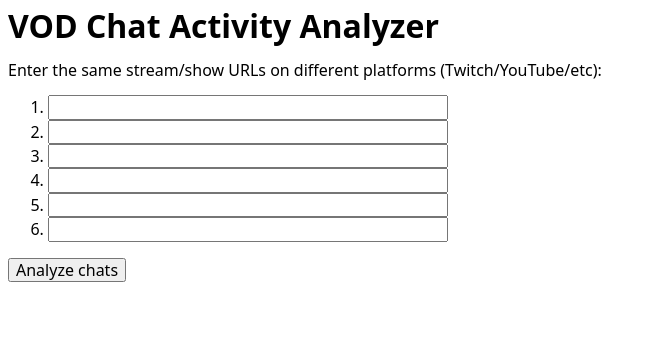
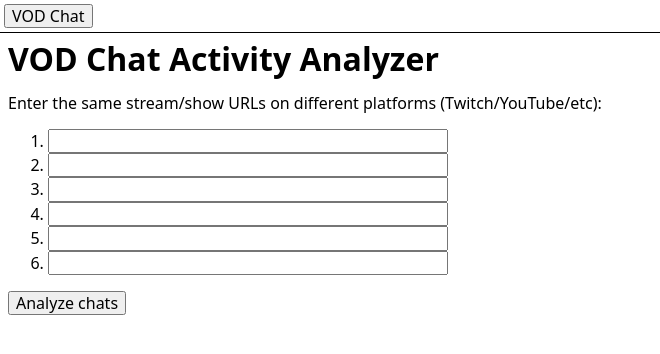
Before and after one commit to stream-gizmos/vod-chat-activity-analyzer, a Flask app: page / in a window 1280 px wide. Shown: the top 354 px of the page, without its empty margins (0-660 px from the left). Run offline with Flask 3, Linux system fonts and the light colour scheme.

Commit message:
Add ugly main menu

```diff
--- /dev/null
+++ b/app_context/appmenu.py
@@ -0,0 +1,23 @@
+class ApplicationMenu:
+    def __init__(self):
+        self._menu: dict[str, dict] = {}
+
+    @property
+    def menu(self):
+        return self._menu
+
+    def add_section(self, alias: str, caption: str, target_url: str | None):
+        self.menu[alias] = {
+            "caption": caption,
+            "target_url": target_url,
+            "sub_elements": [],
+        }
+
+    def add_section_element(self, section_alias: str, element_caption: str, target_url: str | None):
+        if section_alias not in self.menu:
+            raise Exception(f"Menu section '{section_alias}' does not exist")
+
+        self.menu[section_alias]["sub_elements"].append({
+            "caption": element_caption,
+            "target_url": target_url,
+        })
--- a/flask_app/static/main.css
+++ b/flask_app/static/main.css
@@ -7,8 +7,20 @@ h1, h2, h3, h4, h5 {
     margin-bottom: 0;
 }
 
+menu {
+  list-style-type: none;
+  display: flex;
+  padding: 0;
+  margin: .25rem;
+  gap: .5em;
+}
+
 .container {
     padding: 0.5rem;
+}
+
+.manu-container {
+    border-bottom: 1px solid black;
 }
 
 .vod-urls input {
--- a/flask_app/templates/base-layout.html
+++ b/flask_app/templates/base-layout.html
@@ -7,6 +7,9 @@
     {% block scripts %}{% endblock %}
 </head>
 <body>
+{% if g.main_menu %}
+    {% include "main-menu.html" %}
+{% endif %}
 <main class="container">
     {% block content %}{% endblock %}
 </main>
--- /dev/null
+++ b/flask_app/templates/main-menu.html
@@ -0,0 +1,9 @@
+<div class="manu-container">
+    <menu>
+        {% for section in g.main_menu.menu.values() %}
+            <li>
+                <button onclick="window.location.href='{{ section.target_url }}'">{{ section.caption }}</button>
+            </li>
+        {% endfor %}
+    </menu>
+</div>
--- a/flask_app/views/front.py
+++ b/flask_app/views/front.py
@@ -52,6 +52,8 @@ def start_download():
     for url in sorted(urls):
         video_hash = url_to_hash(url)
         hashes.append(video_hash)
+
+        print(f"Processing VOD {url} ({video_hash})...", flush=True)
 
         with open(hash_to_meta_file(video_hash), "w") as fp:
             data = {
--- a/web_app.py
+++ b/web_app.py
@@ -1,6 +1,19 @@
+from flask import g
+
+from app_context.appmenu import ApplicationMenu
 from flask_app import init_app
 
 app = init_app()
 
+
+@app.before_request
+def init_app_menu():
+    menu = ApplicationMenu()
+
+    menu.add_section("vod_chat", "VOD Chat", target_url="/")
+
+    g.main_menu = menu
+
+
 if __name__ == '__main__':
     app.run(host="0.0.0.0", port=8080, debug=True)
```
